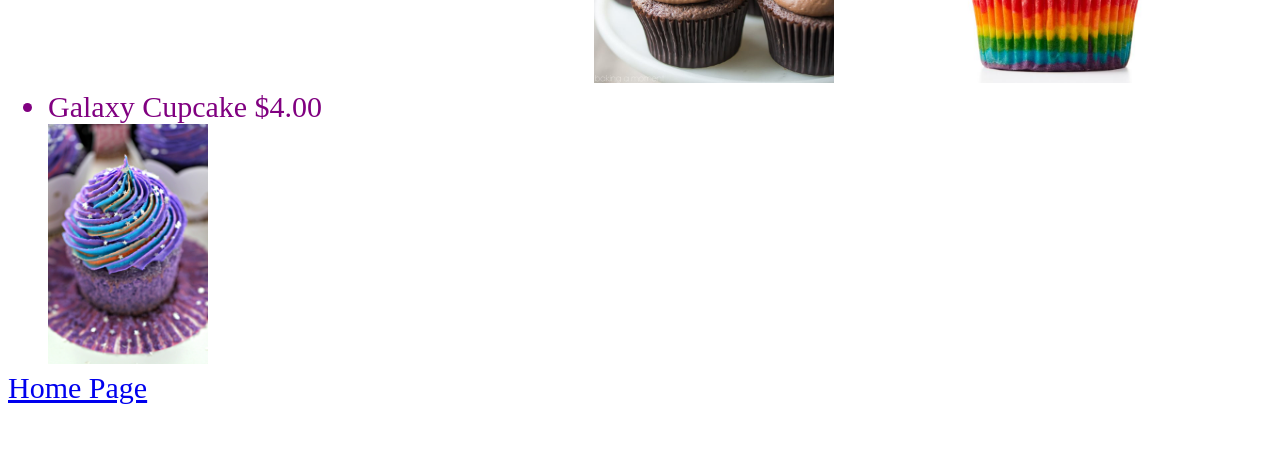
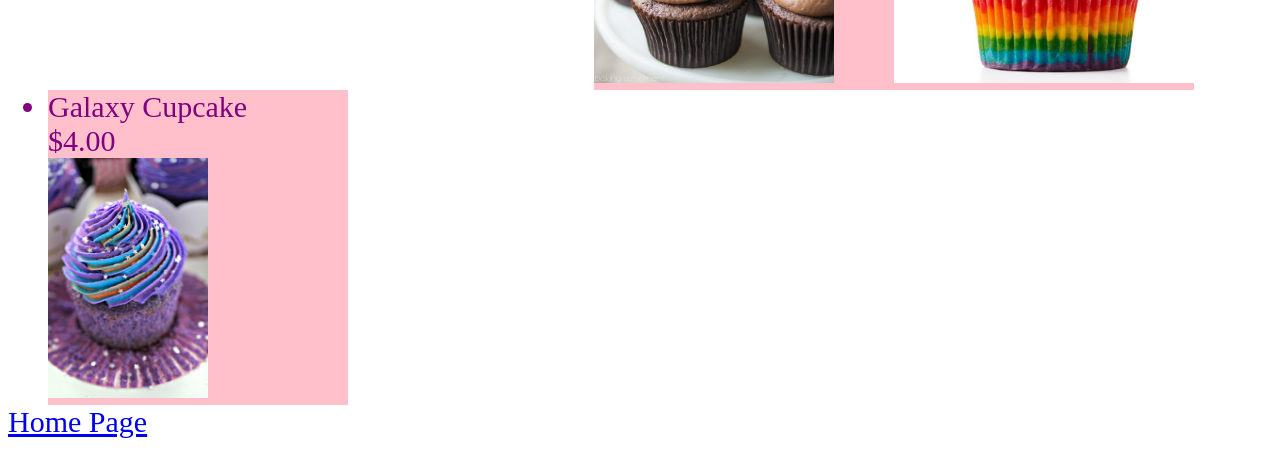
Before and after one commit to samstoia/cupcake-shop, a plain HTML site: page menu.html in a window 1280 px wide. Shown: the part 510-965 px from the top of the page. Before the commit the page ends 931 px from the top, so only its background shows below. Drawn offline with Linux system fonts and the light colour scheme.

Commit message:
Edited CSS for background colors in columns

```diff
--- a/css/styles.css
+++ b/css/styles.css
@@ -34,7 +34,8 @@ ul {
 }
 .columns {
   float: left;
-  width: 300px
+  width: 300px;
+  background-color: pink;
 }
 .clear {
   clear: both
--- a/menu.html
+++ b/menu.html
@@ -22,7 +22,7 @@
       <br><img class="menusize" src="img/cake5.jpeg"></li>
     </div>
     <div class="columns">
-      <li>Galaxy Cupcake $4.00
+      <li>Galaxy Cupcake <br> $4.00
       <br><img class="menusize" src="img/cake6.jpg"></li>
     </div>
     </ul>
```
